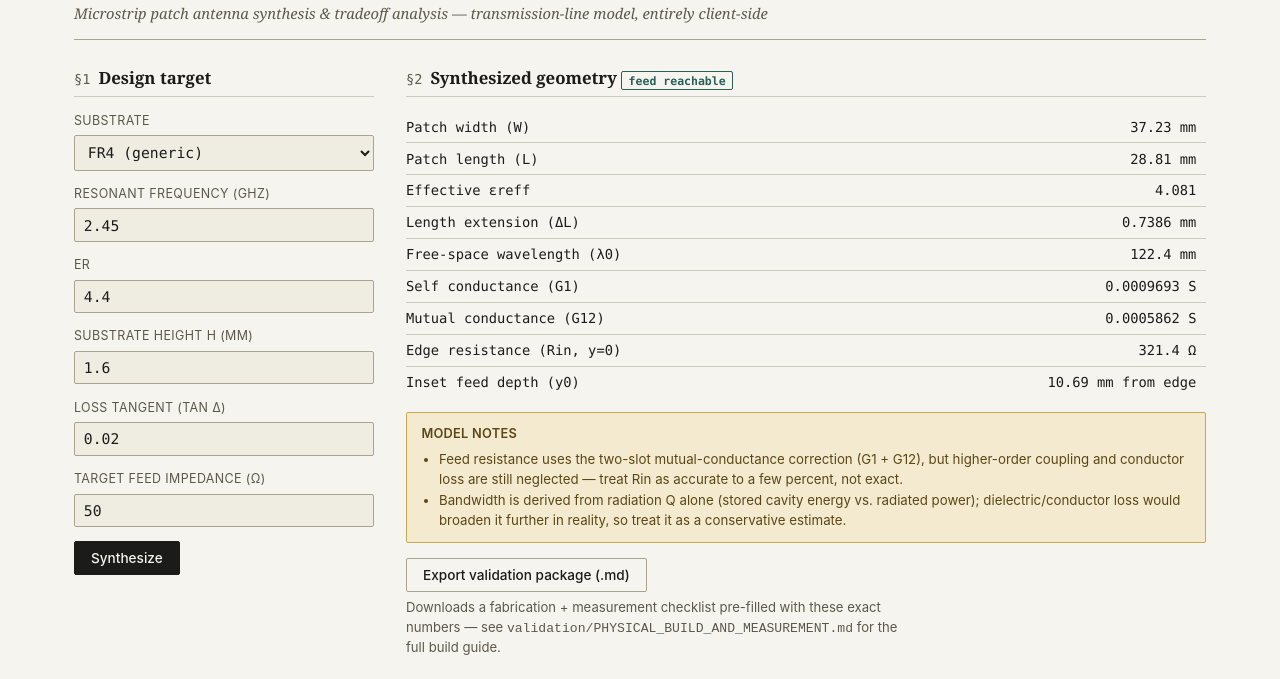
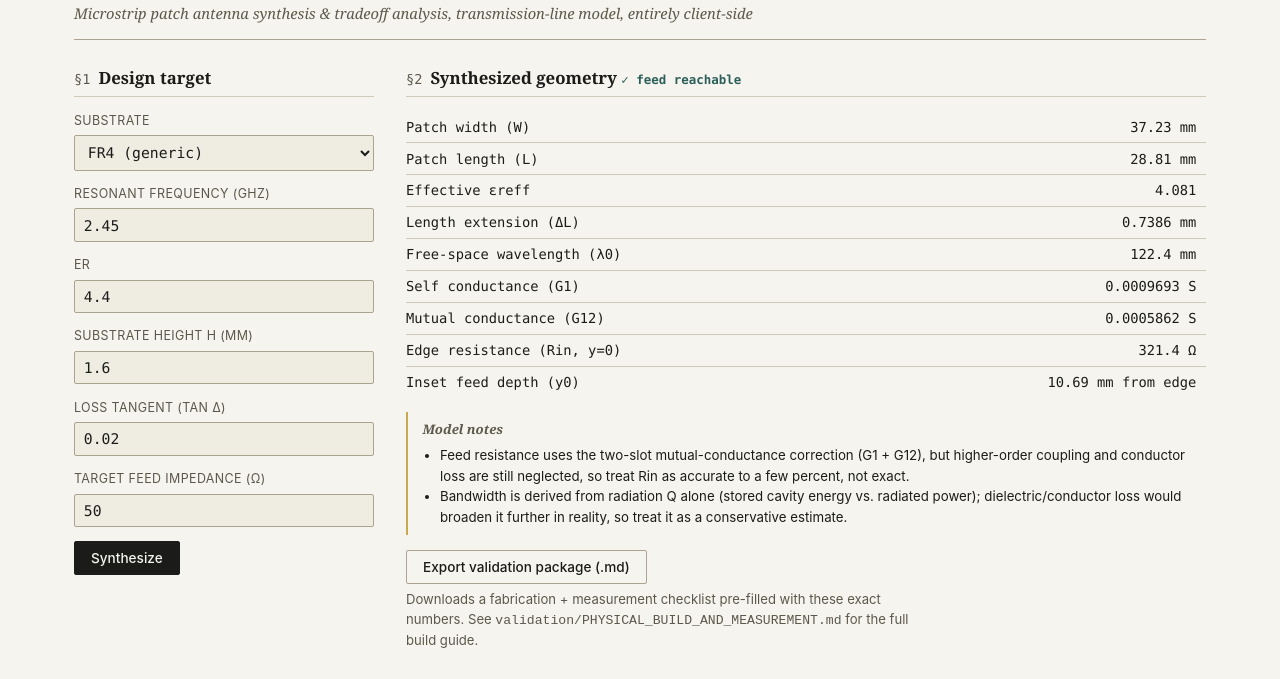
Before and after one commit to Rugvedhs/openrf, a website built with Vite: page index.html in a window 1280 px wide. Shown: the part 64-743 px from the top of the page. Built offline with nearby package versions, Linux system fonts and the light colour scheme.

Commit message:
Reduce AI-generated look: remove em-dashes from visible copy, fix spec link, restyle notices/tags
- Replaced em-dashes in all user-visible strings (UI copy in main.ts, warning
  messages in patch.ts) with plain commas/periods/semicolons - same wording,
  just less of the "AI writing" tell. Code comments left untouched.
- Spec link in the header no longer opens in a new tab (removed target=_blank).
- Model notes box: dropped the bright amber background/border and all-caps
  bold heading in favor of a subtle left-border accent with an italic serif
  heading - reads more like a margin note than a generated warning callout.
- Feed reachable/unreachable tag: dropped the bordered pill shape in favor of
  plain colored text with a checkmark/x prefix.

```diff
--- a/src/main.ts
+++ b/src/main.ts
@@ -14,18 +14,18 @@ app.innerHTML = `
   <header class="masthead">
     <div>
       <h1>OpenRF</h1>
-      <p class="tagline">Microstrip patch antenna synthesis &amp; tradeoff analysis — transmission-line model, entirely client-side</p>
+      <p class="tagline">Microstrip patch antenna synthesis &amp; tradeoff analysis, transmission-line model, entirely client-side</p>
     </div>
     <nav>
       <button type="button" id="toggle-verify" class="linklike">textbook verification</button>
       &nbsp;·&nbsp;
-      <a href="./openrf-spec.md" target="_blank" rel="noopener">spec</a>
+      <a href="./openrf-spec.md">spec</a>
     </nav>
   </header>
 
   <section id="verify-panel" class="sheet hidden">
     <div class="section-heading"><span class="num">§0</span><h2>Verification against Balanis, <em>Antenna Theory</em>, Example 14.1</h2></div>
-    <p class="section-note">f0 = 10 GHz, εr = 2.2, h = 0.1588 cm, target Zin = 50 Ω — this tool's output compared against the book's published results.</p>
+    <p class="section-note">f0 = 10 GHz, εr = 2.2, h = 0.1588 cm, target Zin = 50 Ω. This tool's output compared against the book's published results.</p>
     <table class="datatable" id="verify-table"></table>
   </section>
 
@@ -78,7 +78,7 @@ app.innerHTML = `
           Export validation package (.md)
         </button>
         <p class="section-note" style="margin-top:0.4rem;">
-          Downloads a fabrication + measurement checklist pre-filled with these exact numbers — see
+          Downloads a fabrication + measurement checklist pre-filled with these exact numbers. See
           <code>validation/PHYSICAL_BUILD_AND_MEASUREMENT.md</code> for the full build guide.
         </p>
       </section>
@@ -86,7 +86,7 @@ app.innerHTML = `
       <section id="response-section" class="sheet hidden">
         <div class="section-heading"><span class="num">§3</span><h2>Predicted frequency response</h2></div>
         <p class="section-note">
-          Narrowband parallel-RLC model referenced to the target impedance (derivation and caveats in the source —
+          Narrowband parallel-RLC model referenced to the target impedance (derivation and caveats in the source,
           see <code>frequencyResponse.ts</code>). By construction the reflection coefficient is exactly zero at the
           design frequency.
         </p>
@@ -102,7 +102,7 @@ app.innerHTML = `
         <p class="section-note">
           Propagates typical fabrication tolerances (εr variance, laminate thickness variance, ±1 mil copper etch)
           through the as-built geometry to show how the real antenna's resonance and match are likely to shift from
-          the nominal prediction — the feed inset stays fixed at its designed position, as it would on a fabricated board.
+          the nominal prediction. The feed inset stays fixed at its designed position, as it would on a fabricated board.
         </p>
         <button id="run-mc" type="button" class="secondary">Run 1,000-trial Monte Carlo</button>
         <div id="mc-results" class="hidden" style="margin-top:0.9rem;">
@@ -124,8 +124,8 @@ app.innerHTML = `
       <section id="optimizer-section" class="sheet">
         <div class="section-heading"><span class="num">§5</span><h2>Design-space tradeoff (Pareto front)</h2></div>
         <p class="section-note">
-          Exhaustive grid search over substrate, thickness, and patch width at the target frequency/impedance —
-          not a genetic/PSO search (the space is small enough that exhaustive search finds the exact Pareto front
+          Exhaustive grid search over substrate, thickness, and patch width at the target frequency/impedance.
+          Not a genetic/PSO search: the space is small enough that exhaustive search finds the exact Pareto front
           in milliseconds; see the reasoning in <code>optimizer.ts</code>). Minimizes footprint, maximizes bandwidth.
         </p>
         <button id="run-optimize" type="button" class="secondary">Explore tradeoffs at this frequency/impedance</button>
@@ -141,12 +141,12 @@ app.innerHTML = `
   <footer class="colophon">
     Transmission-line model per Balanis, <em>Antenna Theory: Analysis and Design</em>, Ch. 14.
     Radiation Q/bandwidth derived from stored cavity energy vs. radiated power (see source comments for the full
-    derivation and its cross-checks). 100% client-side — nothing you enter leaves this browser tab.
+    derivation and its cross-checks). 100% client-side. Nothing you enter leaves this browser tab.
   </footer>
 `;
 
 function fmt(value: number, digits = 4): string {
-  return Number.isFinite(value) ? value.toPrecision(digits) : '—';
+  return Number.isFinite(value) ? value.toPrecision(digits) : 'N/A';
 }
 
 // ---------------------------------------------------------------------------
@@ -221,7 +221,7 @@ function renderResults(result: PatchResult): void {
     ['Edge resistance (Rin, y=0)', `${fmt(result.edgeResistance)} Ω`],
     [
       'Inset feed depth (y0)',
-      result.insetFeedDepth !== null ? `${fmt(result.insetFeedDepth * 1000)} mm from edge` : '— (unreachable)',
+      result.insetFeedDepth !== null ? `${fmt(result.insetFeedDepth * 1000)} mm from edge` : 'N/A (unreachable)',
     ],
   ];
   table.innerHTML = `<tbody>${rows.map(([k, v]) => `<tr><td>${k}</td><td class="num">${v}</td></tr>`).join('')}</tbody>`;
@@ -256,7 +256,7 @@ function renderFrequencyResponse(result: PatchResult, frequencyHz: number, targe
   const container = document.querySelector<HTMLElement>('#response-chart-container')!;
   container.innerHTML =
     renderFrequencyResponseChart(points, frequencyHz) +
-    '<figcaption>Fig. 1 — Predicted |S11| vs. frequency, narrowband model referenced to the target feed impedance.</figcaption>';
+    '<figcaption>Fig. 1. Predicted |S11| vs. frequency, narrowband model referenced to the target feed impedance.</figcaption>';
 
   document.querySelector<HTMLSpanElement>('#stat-q')!.textContent = result.radiationQ.toFixed(1);
   document.querySelector<HTMLSpanElement>('#stat-bw')!.textContent =
@@ -326,7 +326,7 @@ function renderMonteCarlo(mc: MonteCarloResult): void {
       renderFrequencyResponseChart(points, frequencyHz, {
         toleranceBandHz: [mc.resonantFrequencyHz.p5, mc.resonantFrequencyHz.p95],
       }) +
-      '<figcaption>Fig. 1 — Predicted |S11| vs. frequency, with the 5th–95th percentile resonance shift from the Monte Carlo tolerance run shaded.</figcaption>';
+      '<figcaption>Fig. 1. Predicted |S11| vs. frequency, with the 5th to 95th percentile resonance shift from the Monte Carlo tolerance run shaded.</figcaption>';
   }
 }
 
@@ -370,7 +370,7 @@ function renderOptimizerResults(): void {
   const container = document.querySelector<HTMLElement>('#pareto-chart-container')!;
   container.innerHTML =
     svg +
-    '<figcaption>Fig. 2 — Footprint vs. bandwidth for every evaluated (substrate, thickness, width) combination. Dashed line connects the Pareto-optimal front; click a point to inspect it.</figcaption>';
+    '<figcaption>Fig. 2. Footprint vs. bandwidth for every evaluated (substrate, thickness, width) combination. Dashed line connects the Pareto-optimal front; click a point to inspect it.</figcaption>';
 
   container.querySelectorAll<SVGGElement>('.chart-point').forEach((el) => {
     el.addEventListener('click', () => {
--- a/src/patch.ts
+++ b/src/patch.ts
@@ -248,7 +248,7 @@ export function synthesizeForWidth(
 
   if (length <= 0) {
     throw new PatchInputError(
-      'Substrate is too thick relative to the resonant wavelength — the fringing-field length ' +
+      'Substrate is too thick relative to the resonant wavelength, so the fringing-field length ' +
         'extension exceeds the resonant length itself, which is unphysical. This means the ' +
         'transmission-line model has broken down (not just degraded). Reduce substrate height ' +
         'or increase frequency.'
@@ -266,7 +266,7 @@ export function synthesizeForWidth(
     feasible = false;
     warnings.push(
       `Target impedance (${targetImpedanceOhm} Ω) exceeds the patch edge resistance ` +
-        `(${electrical.edgeResistance.toFixed(1)} Ω) — an inset feed can only lower impedance from ` +
+        `(${electrical.edgeResistance.toFixed(1)} Ω); an inset feed can only lower impedance from ` +
         'the edge value, so this target is unreachable by feed placement alone. Try a thinner ' +
         'substrate, higher εr, or a different feed technique (e.g. quarter-wave transformer).'
     );
@@ -361,7 +361,7 @@ function modelValidityWarnings(
   if (epsilonR > 10) {
     warnings.push(
       `εr = ${epsilonR} is high; accuracy at high permittivity has not been validated against ` +
-        'a textbook example in this tool — verify independently.'
+        'a textbook example in this tool, so verify independently.'
     );
   }
   const hOverLambda0 = heightM / wavelength0;
@@ -375,13 +375,13 @@ function modelValidityWarnings(
   if (lossTangent > 0.02) {
     warnings.push(
       `tan δ = ${lossTangent} is relatively lossy; dielectric loss is not folded into the ` +
-        'radiation-Q/bandwidth estimate — true bandwidth is likely somewhat wider than predicted, ' +
+        'radiation-Q/bandwidth estimate, so true bandwidth is likely somewhat wider than predicted, ' +
         'at the cost of radiation efficiency.'
     );
   }
   warnings.push(
     'Feed resistance uses the two-slot mutual-conductance correction (G1 + G12), but higher-order ' +
-      'coupling and conductor loss are still neglected — treat Rin as accurate to a few percent, not exact.'
+      'coupling and conductor loss are still neglected, so treat Rin as accurate to a few percent, not exact.'
   );
   warnings.push(
     'Bandwidth is derived from radiation Q alone (stored cavity energy vs. radiated power); ' +
--- a/src/style.css
+++ b/src/style.css
@@ -283,10 +283,7 @@ table.datatable tr:last-child td {
 
 .tag {
   font-family: var(--mono);
-  font-size: 0.72rem;
-  padding: 0.1rem 0.4rem;
-  border: 1px solid currentColor;
-  border-radius: 2px;
+  font-size: 0.78rem;
 }
 
 .tag.ok {
@@ -297,29 +294,33 @@ table.datatable tr:last-child td {
   color: var(--bad);
 }
 
+.tag.ok::before {
+  content: '✓ ';
+}
+
+.tag.bad::before {
+  content: '✗ ';
+}
+
 /* ---------- notices ---------- */
 
 .notice {
-  background: var(--caution-bg);
-  border: 1px solid var(--caution-border);
-  border-radius: 2px;
-  padding: 0.7rem 0.9rem;
+  border-left: 2px solid var(--caution-border);
+  padding: 0.5rem 0 0.5rem 0.9rem;
   margin-top: 0.9rem;
 }
 
 .notice.error {
-  background: transparent;
-  border-color: var(--bad);
+  border-left-color: var(--bad);
 }
 
 .notice h3 {
   margin: 0 0 0.35rem;
-  font-size: 0.8rem;
-  font-family: var(--sans);
+  font-size: 0.82rem;
+  font-family: var(--serif);
+  font-style: italic;
   font-weight: 600;
-  color: var(--caution-text);
-  text-transform: uppercase;
-  letter-spacing: 0.02em;
+  color: var(--muted);
 }
 
 .notice.error h3 {
@@ -330,7 +331,7 @@ table.datatable tr:last-child td {
   margin: 0;
   padding-left: 1.1rem;
   font-size: 0.83rem;
-  color: var(--caution-text);
+  color: var(--ink);
   line-height: 1.55;
 }
 
```
